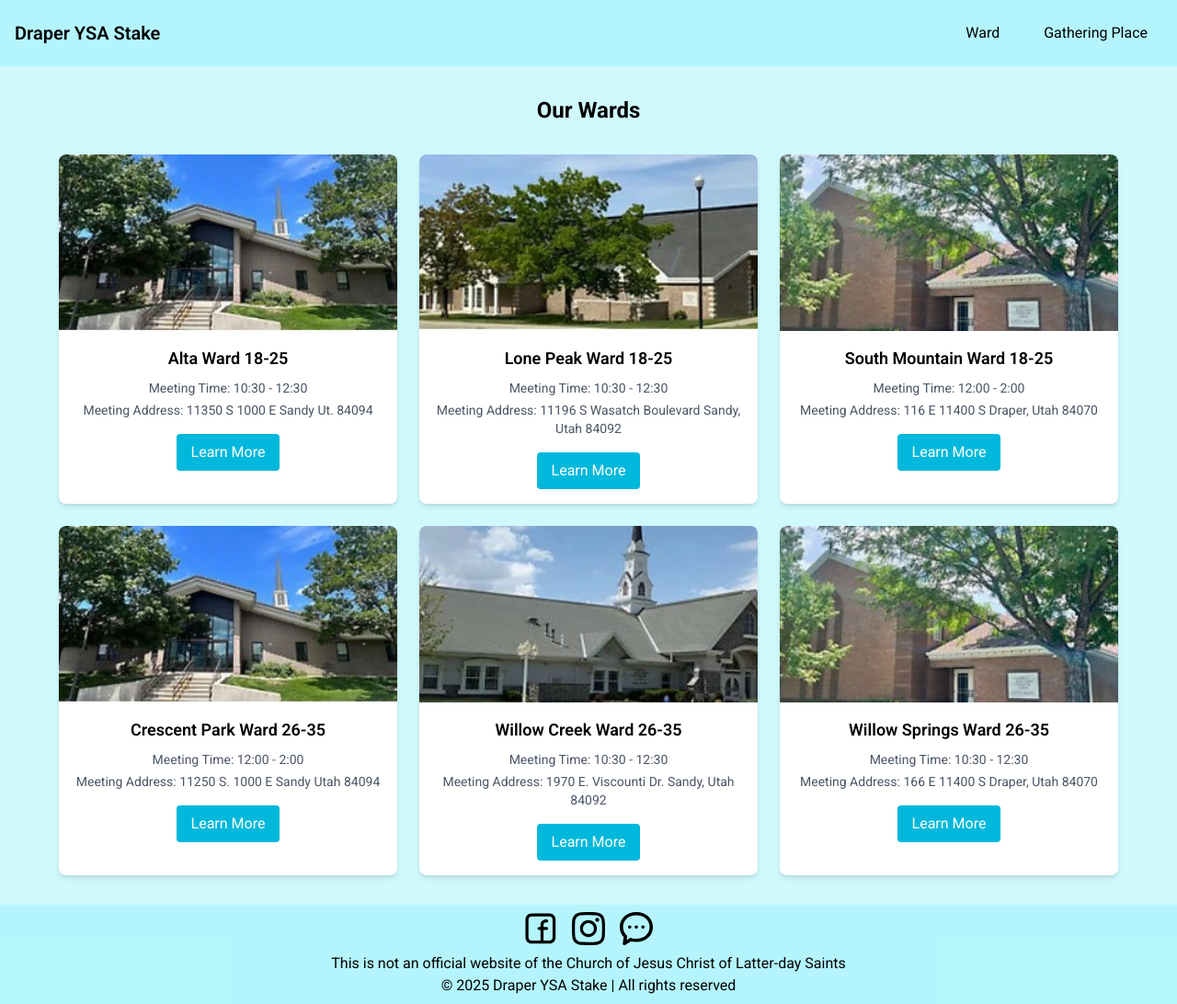
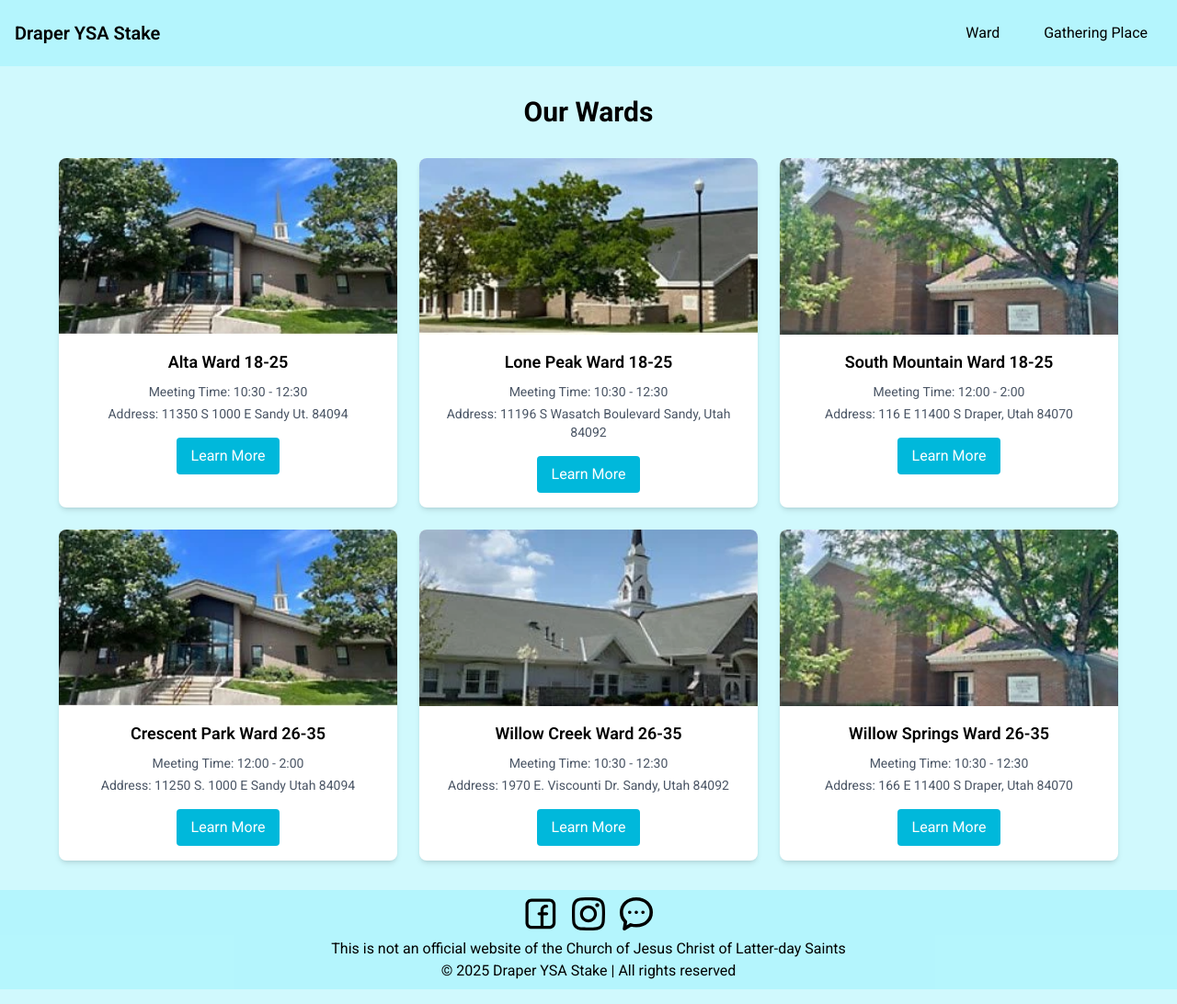
Before and after one commit to draperYSAcoms/StakeWebsite, a website built with Vite: page ward.html in a window 1280 px wide. Shown: the whole page at 92% size. Built offline with nearby package versions, Linux system fonts and the light colour scheme.

Commit message:
Updated Ward Page for larger Title, and updated address text

```diff
--- a/ward.html
+++ b/ward.html
@@ -25,7 +25,7 @@
 		</header>
 
 		<main class="p-8">
-			<h2 class="text-2xl font-bold text-center mb-8">Our Wards</h2>
+			<h2 class="text-3xl font-bold text-center mb-8">Our Wards</h2>
 			<div
 				class="grid grid-cols-1 md:grid-cols-2 lg:grid-cols-3 gap-6 max-w-6xl mx-auto">
 				<!-- Alta Ward -->
@@ -40,7 +40,7 @@
 							Meeting Time: 10:30 - 12:30
 						</p>
 						<p class="text-gray-600 text-sm mb-4">
-							Meeting Address: 11350 S 1000 E Sandy Ut. 84094
+							Address: 11350 S 1000 E Sandy Ut. 84094
 						</p>
 						<a
 							href="https://local.churchofjesuschrist.org/en/units/us/ut/alta-ysa-ward-18-25"
@@ -64,7 +64,7 @@
 							Meeting Time: 10:30 - 12:30
 						</p>
 						<p class="text-gray-600 text-sm mb-4">
-							Meeting Address: 11196 S Wasatch Boulevard Sandy, Utah 84092
+							Address: 11196 S Wasatch Boulevard Sandy, Utah 84092
 						</p>
 						<a
 							href="https://local.churchofjesuschrist.org/en/units/us/ut/lone-peak-ysa-ward-18-25"
@@ -88,7 +88,7 @@
 						</h3>
 						<p class="text-gray-600 text-sm mb-1">Meeting Time: 12:00 - 2:00</p>
 						<p class="text-gray-600 text-sm mb-4">
-							Meeting Address: 116 E 11400 S Draper, Utah 84070
+							Address: 116 E 11400 S Draper, Utah 84070
 						</p>
 						<a
 							href="https://local.churchofjesuschrist.org/en/units/us/ut/south-mountain-ysa-ward-18-25"
@@ -110,7 +110,7 @@
 						<h3 class="text-lg font-semibold mb-2">Crescent Park Ward 26-35</h3>
 						<p class="text-gray-600 text-sm mb-1">Meeting Time: 12:00 - 2:00</p>
 						<p class="text-gray-600 text-sm mb-4">
-							Meeting Address: 11250 S. 1000 E Sandy Utah 84094
+							Address: 11250 S. 1000 E Sandy Utah 84094
 						</p>
 						<a
 							href="https://local.churchofjesuschrist.org/en/units/us/ut/crescent-park-ysa-ward-26-35"
@@ -134,7 +134,7 @@
 							Meeting Time: 10:30 - 12:30
 						</p>
 						<p class="text-gray-600 text-sm mb-4">
-							Meeting Address: 1970 E. Viscounti Dr. Sandy, Utah 84092
+							Address: 1970 E. Viscounti Dr. Sandy, Utah 84092
 						</p>
 						<a
 							href="https://local.churchofjesuschrist.org/en/units/us/ut/willow-creek-ysa-ward-26-35"
@@ -160,7 +160,7 @@
 							Meeting Time: 10:30 - 12:30
 						</p>
 						<p class="text-gray-600 text-sm mb-4">
-							Meeting Address: 166 E 11400 S Draper, Utah 84070
+							Address: 166 E 11400 S Draper, Utah 84070
 						</p>
 						<a
 							href="https://local.churchofjesuschrist.org/en/units/us/ut/willow-springs-ysa-ward-26-35"
```
